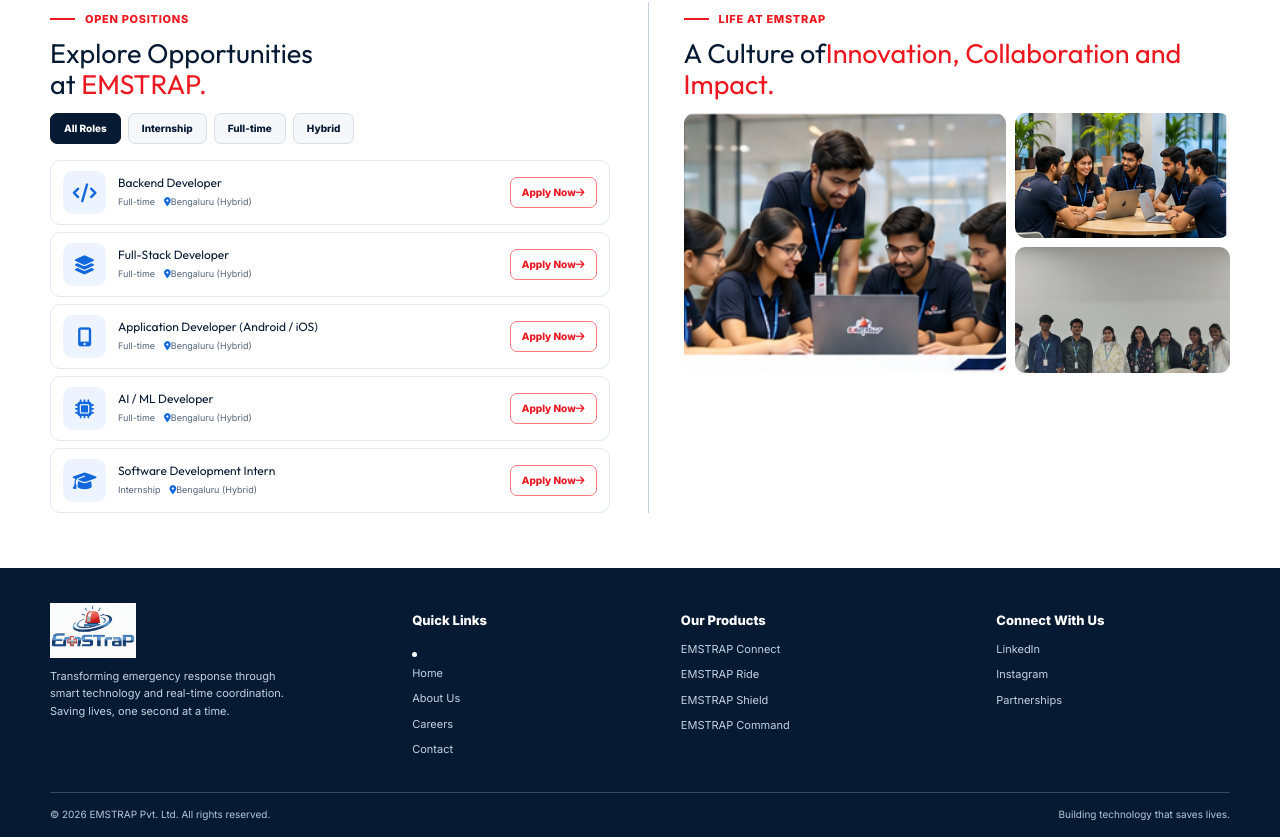
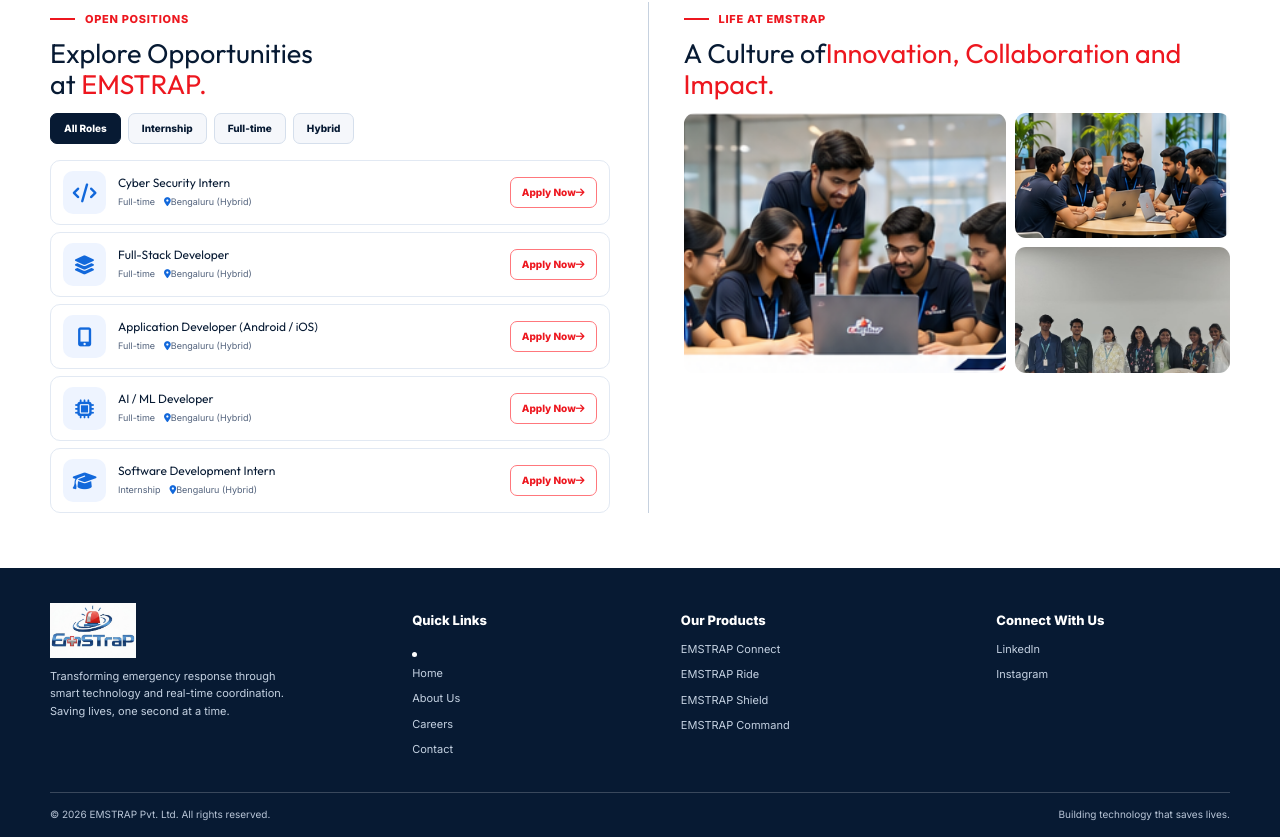
Before and after one commit to Vinayakgouda652005/EMSTRAP_COMPANY, a React (Vite) app: page /careers in a window 1280 px wide. Shown: the part 1609-2446 px from the top of the page. Built offline with nearby package versions, Linux system fonts and the light colour scheme.

Commit message:
Update Careers page

```diff
--- a/src/pages/CareersPage.jsx
+++ b/src/pages/CareersPage.jsx
@@ -665,7 +665,7 @@ export default function CareersPage() {
 
                         <div className="role-info">
 
-                            <h3>Backend Developer</h3>
+                            <h3>Cyber Security Intern </h3>
 
                             <div className="role-meta">
                                 <span>Full-time</span>
@@ -936,9 +936,7 @@ export default function CareersPage() {
                     Instagram
                 </a>
 
-                <Link to="/contact">
-                    Partnerships
-                </Link>
+
 
             </div>
 
```
